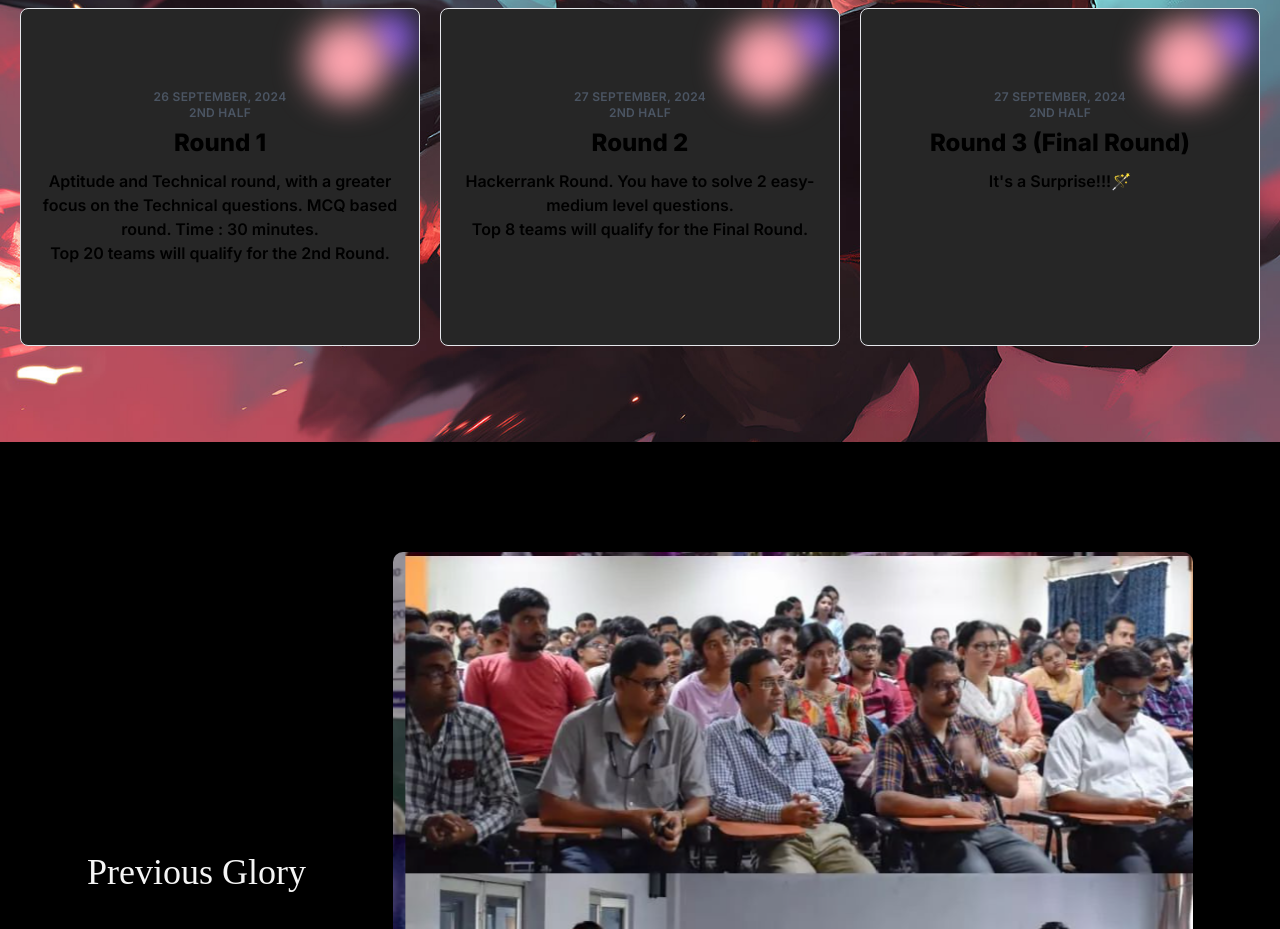
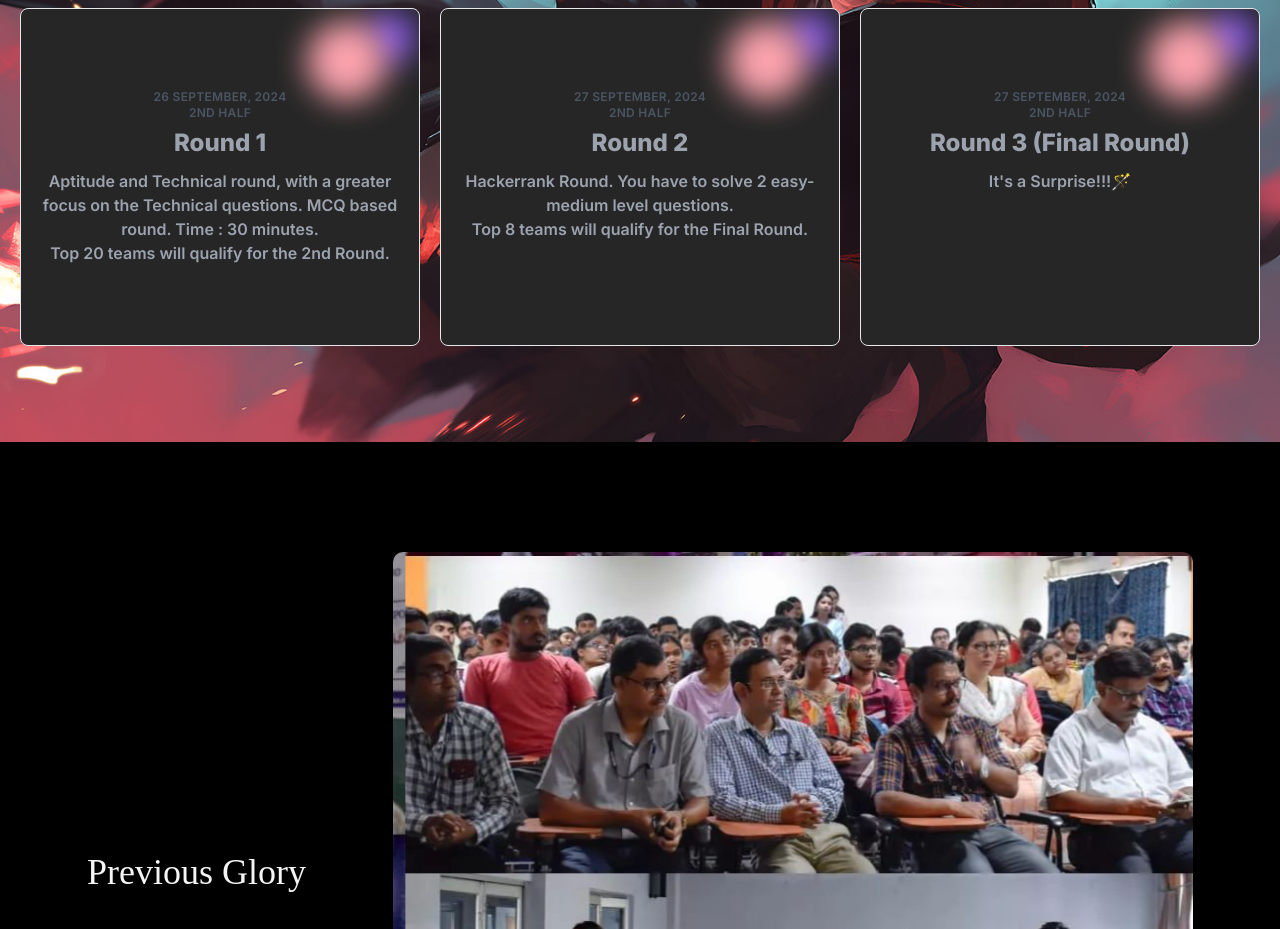
Before and after one commit to Sreyasree-001/Kodikas2k24, a Next.js app: page / in a window 1280 px wide. Shown: the part 1080-2009 px from the top of the page. Built offline with nearby package versions, Linux system fonts and the light colour scheme.

Commit message:
update font color

```diff
--- a/src/app/Components/AboutEvent.jsx
+++ b/src/app/Components/AboutEvent.jsx
@@ -27,14 +27,14 @@ const AboutEvent = () => {
             26 September, 2024<br/>2nd Half
           </p>
           <p
-            className="inline-block max-w-xs mx-auto mb-3 text-2xl font-extrabold leading-7 transition-colors duration-200 hover:text-deep-purple-accent-400"
+            className="inline-block max-w-xs mx-auto mb-3 text-2xl font-extrabold leading-7 transition-colors text-gray-400 duration-200 hover:text-deep-purple-accent-400"
             title="Round 1"
           >
             Round 1
           </p>
           <br />
           <p
-            className="inline-flex items-center font-semibold transition-colors duration-200"
+            className="inline-flex items-center text-gray-400 font-semibold transition-colors duration-200"
           >
             Aptitude and Technical round, with a greater focus on the Technical questions. MCQ based round. Time : 30 minutes.<br></br>Top 20 teams will qualify for the 2nd Round.
           </p>
@@ -44,14 +44,14 @@ const AboutEvent = () => {
             27 September, 2024<br/>2nd Half
           </p>
           <p
-            className="inline-block max-w-xs mx-auto mb-3 text-2xl font-extrabold leading-7 transition-colors duration-200 hover:text-deep-purple-accent-400"
+            className="inline-block text-gray-400 max-w-xs mx-auto mb-3 text-2xl font-extrabold leading-7 transition-colors duration-200 hover:text-deep-purple-accent-400"
             title="Round 2"
           >
             Round 2
           </p>
           <br />
           <p
-            className="inline-flex items-center font-semibold transition-colors duration-200"
+            className="inline-flex text-gray-400 items-center font-semibold transition-colors duration-200"
           >
             Hackerrank Round. You have to solve 2 easy-medium level questions.<br/>Top 8 teams will qualify for the Final Round.
           </p>
@@ -61,14 +61,14 @@ const AboutEvent = () => {
             27 September, 2024<br/>2nd Half
           </p>
           <p
-            className="inline-block max-w-xs mx-auto mb-3 text-2xl font-extrabold leading-7 transition-colors duration-200 hover:text-deep-purple-accent-400"
+            className="inline-block text-gray-400 max-w-xs mx-auto mb-3 text-2xl font-extrabold leading-7 transition-colors duration-200 hover:text-deep-purple-accent-400"
             title="Round 3"
           >
             Round 3 (Final Round)
           </p>
           <br />
           <p
-            className="inline-flex items-center font-semibold transition-colors duration-200"
+            className="inline-flex text-gray-400 items-center font-semibold transition-colors duration-200"
           >
             It's a Surprise!!!🪄
           </p>
```
